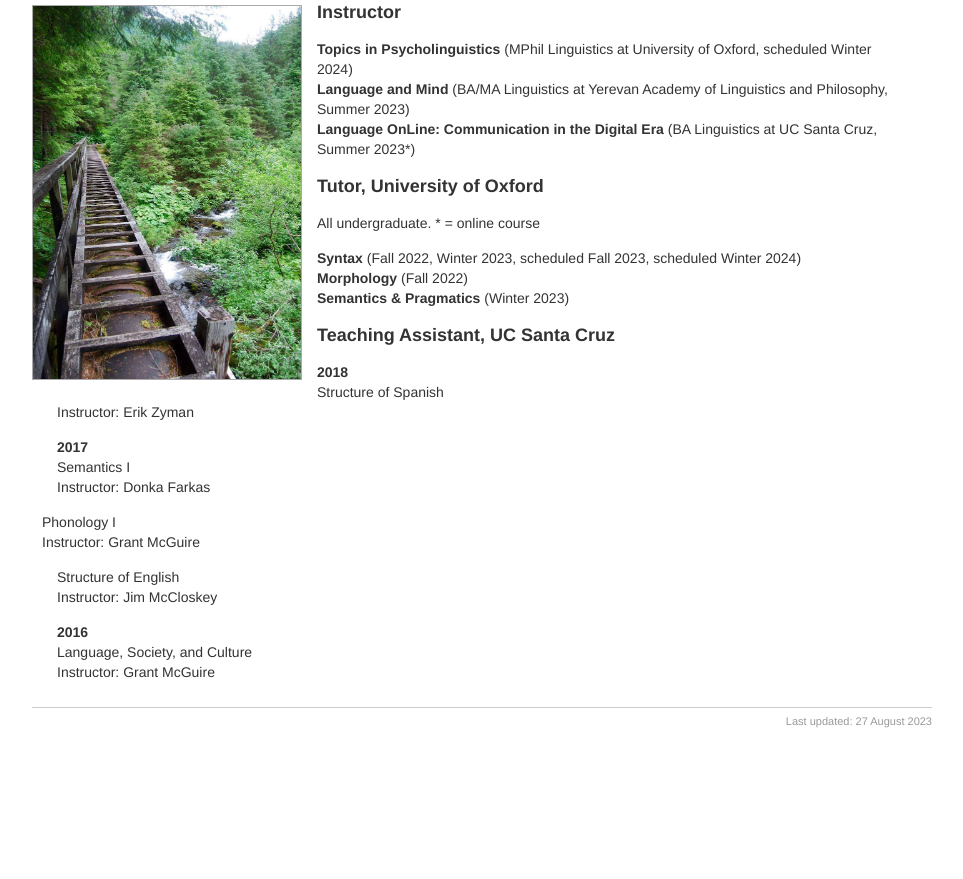
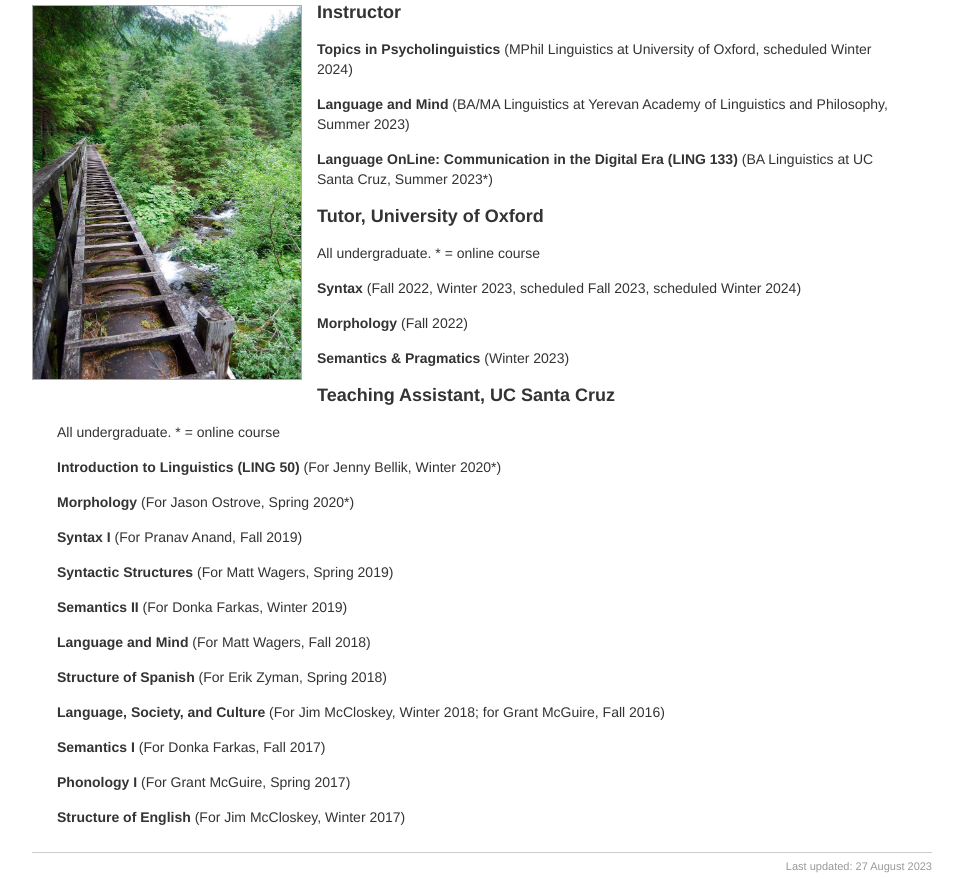
Before and after one commit to kelseysasaki/kelseysasaki.github.io, a plain HTML site: page teaching.html in a window 1280 px wide. Shown: the part 70-949 px from the top of the page, without its empty margins (158-1121 px from the left). Before the commit the page ends 804 px from the top, so only its background shows below. Drawn offline with Linux system fonts and the light colour scheme.

Commit message:
Update teaching.html

```diff
--- a/teaching.html
+++ b/teaching.html
@@ -23,39 +23,40 @@
 
 <h3>Instructor</h3>
 
-<p> <strong>Topics in Psycholinguistics</strong> (MPhil Linguistics at University of Oxford, scheduled Winter 2024)<br>
-<strong>Language and Mind</strong> (BA/MA Linguistics at Yerevan Academy of Linguistics and Philosophy, Summer 2023)<br>
-<strong>Language OnLine: Communication in the Digital Era</strong> (BA Linguistics at UC Santa Cruz, Summer 2023*)</p>
+<p> <strong>Topics in Psycholinguistics</strong> (MPhil Linguistics at University of Oxford, scheduled Winter 2024)</p>
+
+<p><strong>Language and Mind</strong> (BA/MA Linguistics at Yerevan Academy of Linguistics and Philosophy, Summer 2023)</p>
+
+<p><strong>Language OnLine: Communication in the Digital Era (LING 133)</strong> (BA Linguistics at UC Santa Cruz, Summer 2023*)</p>
 
 
 <h3>Tutor, University of Oxford</h3>
 <p>All undergraduate. * = online course</p>
 
-<p><strong>Syntax</strong> (Fall 2022, Winter 2023, scheduled Fall 2023, scheduled Winter 2024)<br>
-<strong>Morphology</strong> (Fall 2022)<br>
-<strong>Semantics & Pragmatics</strong> (Winter 2023)</p>
+<p><strong>Syntax</strong> (Fall 2022, Winter 2023, scheduled Fall 2023, scheduled Winter 2024)</p>
+<p><strong>Morphology</strong> (Fall 2022)</p>
+<p><strong>Semantics & Pragmatics</strong> (Winter 2023)</p>
 
 
 
 <h3>Teaching Assistant, UC Santa Cruz</h3>
+<p>All undergraduate. * = online course</p>
 
-<p> <strong>2018</strong> <br>
-Structure of Spanish<br>
-Instructor: Erik Zyman</p>
+<p><strong>Introduction to Linguistics (LING 50)</strong> (For Jenny Bellik, Winter 2020*)</p>
 
-<p> <strong>2017</strong> <br>
-Semantics I<br>
-Instructor: Donka Farkas</p>
+<p><strong>Morphology</strong> (For Jason Ostrove, Spring 2020*)</p>
 
-Phonology I<br>
-Instructor: Grant McGuire</p>
+<p><strong>Syntax I</strong> (For Pranav Anand, Fall 2019)</p>
 
-<p>Structure of English<br>
-Instructor: Jim McCloskey</p>
+<p><strong>Syntactic Structures</strong> (For Matt Wagers, Spring 2019)</p>
 
-<p> <strong>2016</strong> <br>
-Language, Society, and Culture<br>
-             Instructor: Grant McGuire </p>
+<p><strong>Semantics II</strong> (For Donka Farkas, Winter 2019)</p>
+<p><strong>Language and Mind</strong> (For Matt Wagers, Fall 2018)</p>
+<p><strong>Structure of Spanish</strong> (For Erik Zyman, Spring 2018)</p>
+<p><strong>Language, Society, and Culture</strong> (For Jim McCloskey, Winter 2018; for Grant McGuire, Fall 2016)</p>
+<p><strong>Semantics I</strong> (For Donka Farkas, Fall 2017)</p>
+<p><strong>Phonology I</strong> (For Grant McGuire, Spring 2017)</p>
+<p><strong>Structure of English</strong> (For Jim McCloskey, Winter 2017)</p>
 
 
 
```
